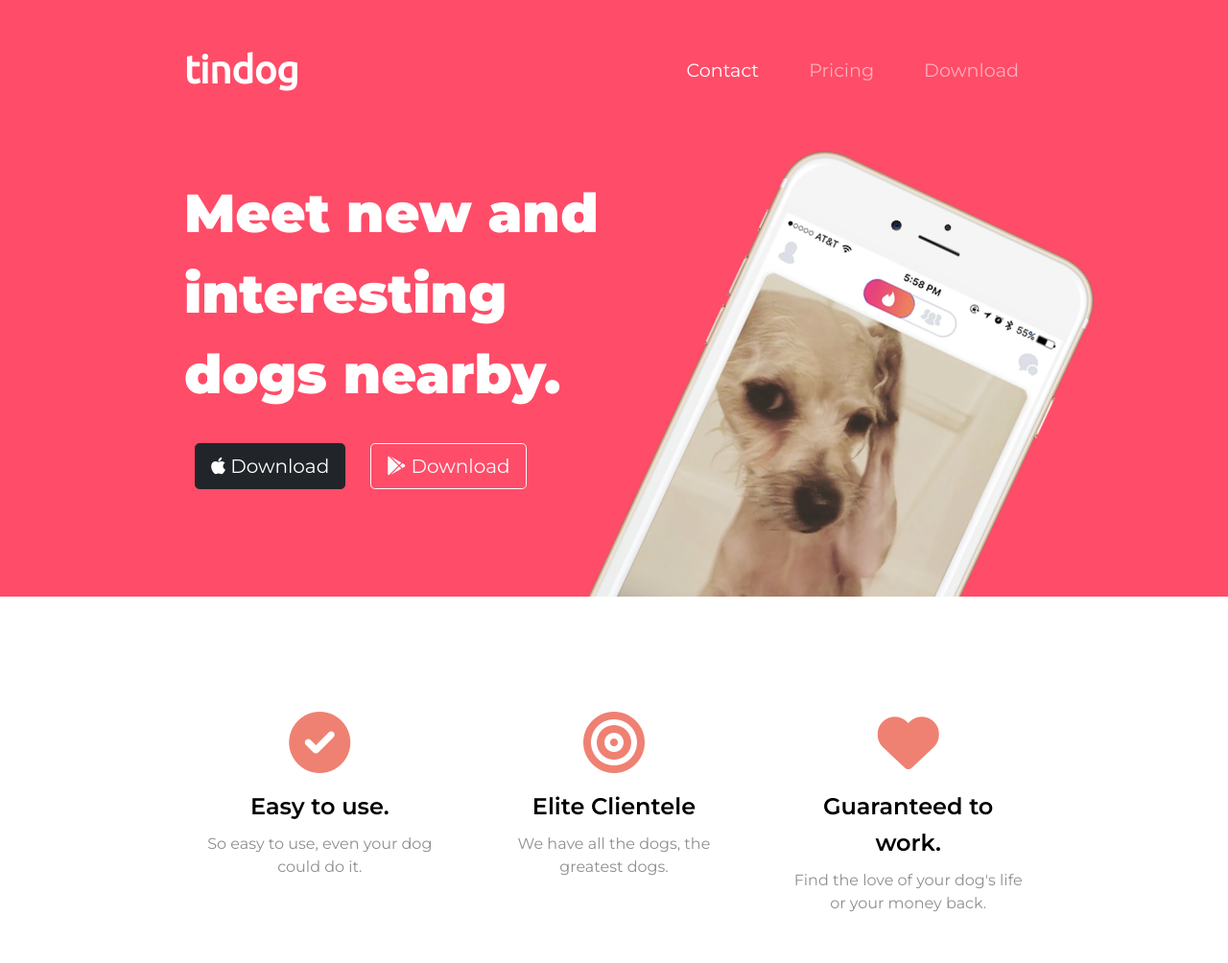
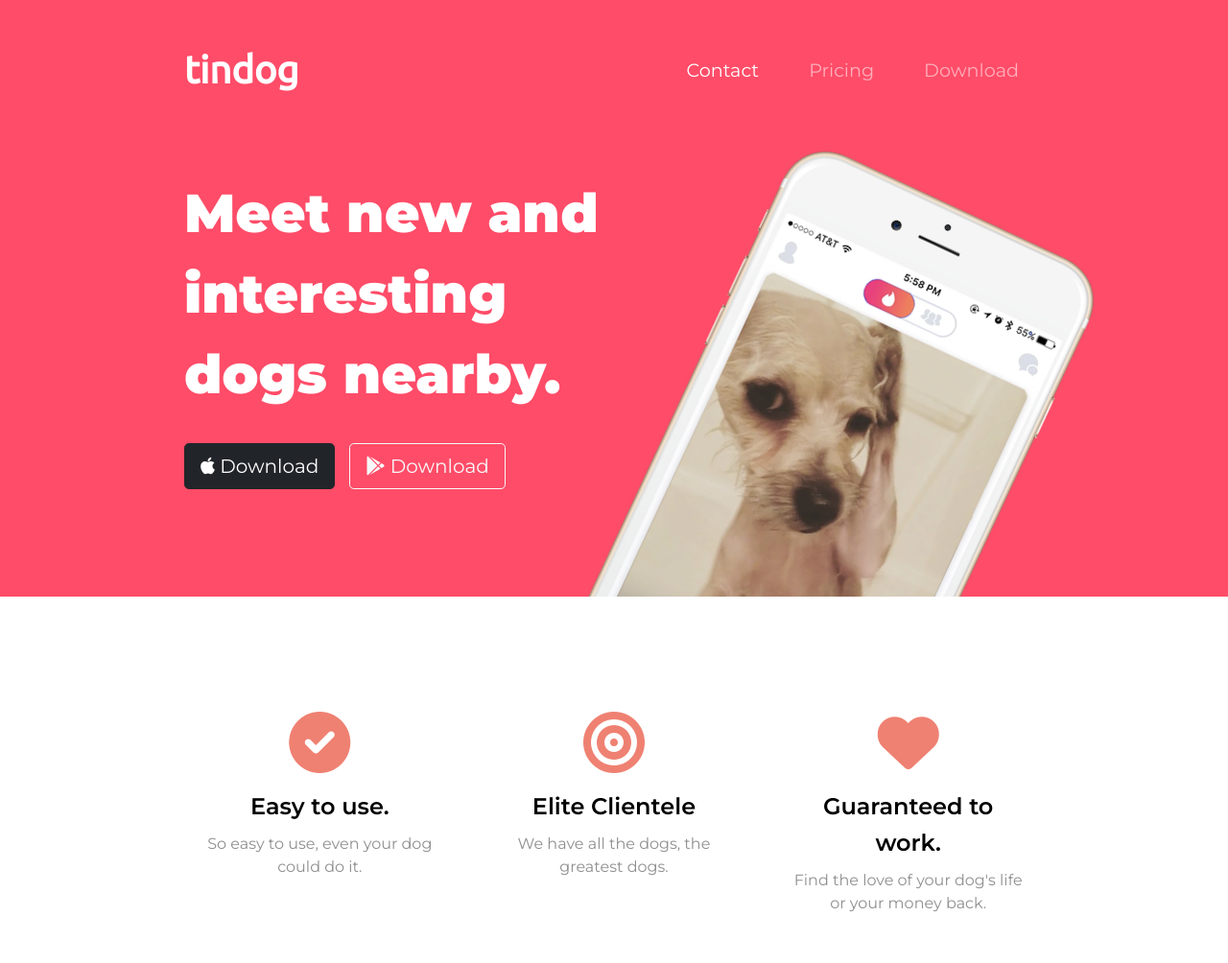
Before and after one commit to frannnnnnn/web_dev_2, a plain HTML site: page index.html in a window 1280 px wide. Shown: the top 1004 px of the page at 96% size. Drawn offline with nearby package versions, Linux system fonts and the light colour scheme.

Commit message:
btn margin

```diff
--- a/css/styles.css
+++ b/css/styles.css
@@ -69,7 +69,7 @@ h2 {
 /* download-button */
 .download-button {
   margin: 5% 2.5% 5%;
-
+  margin-left: 0%;
 }
 
 /* title-image */
```
